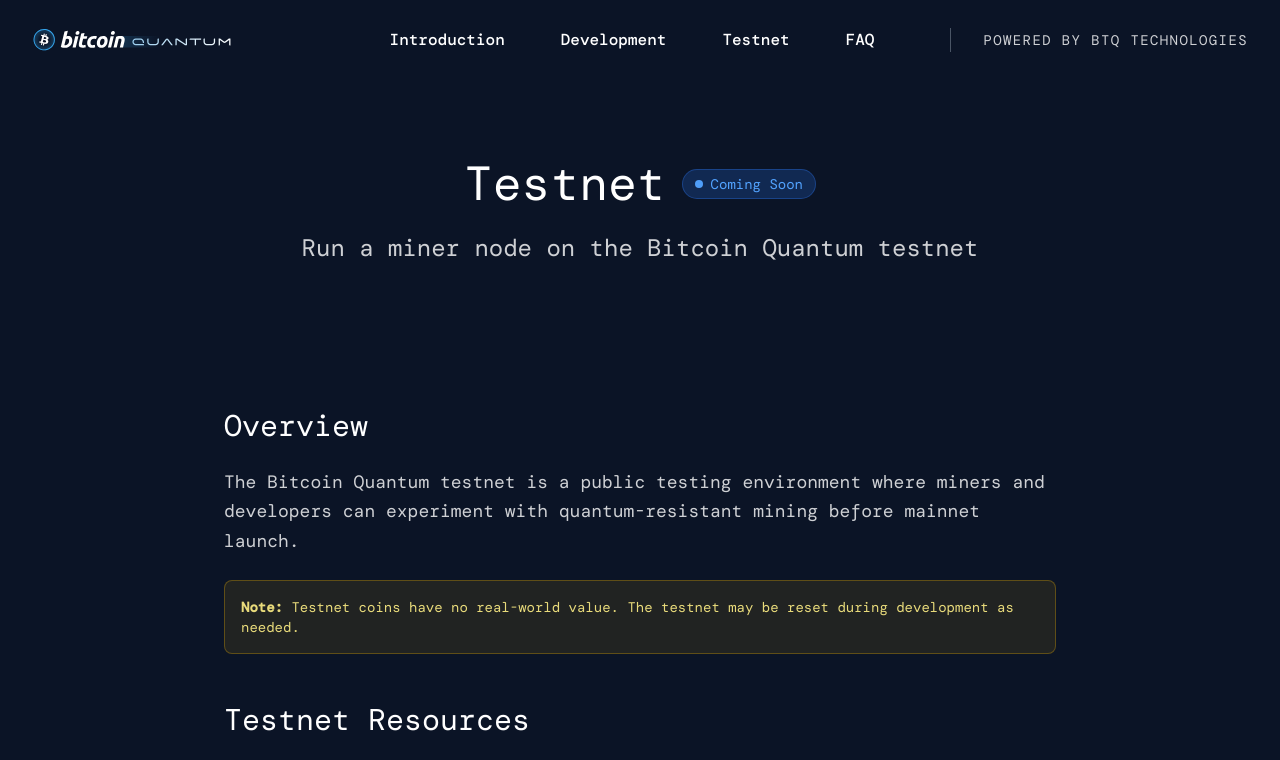
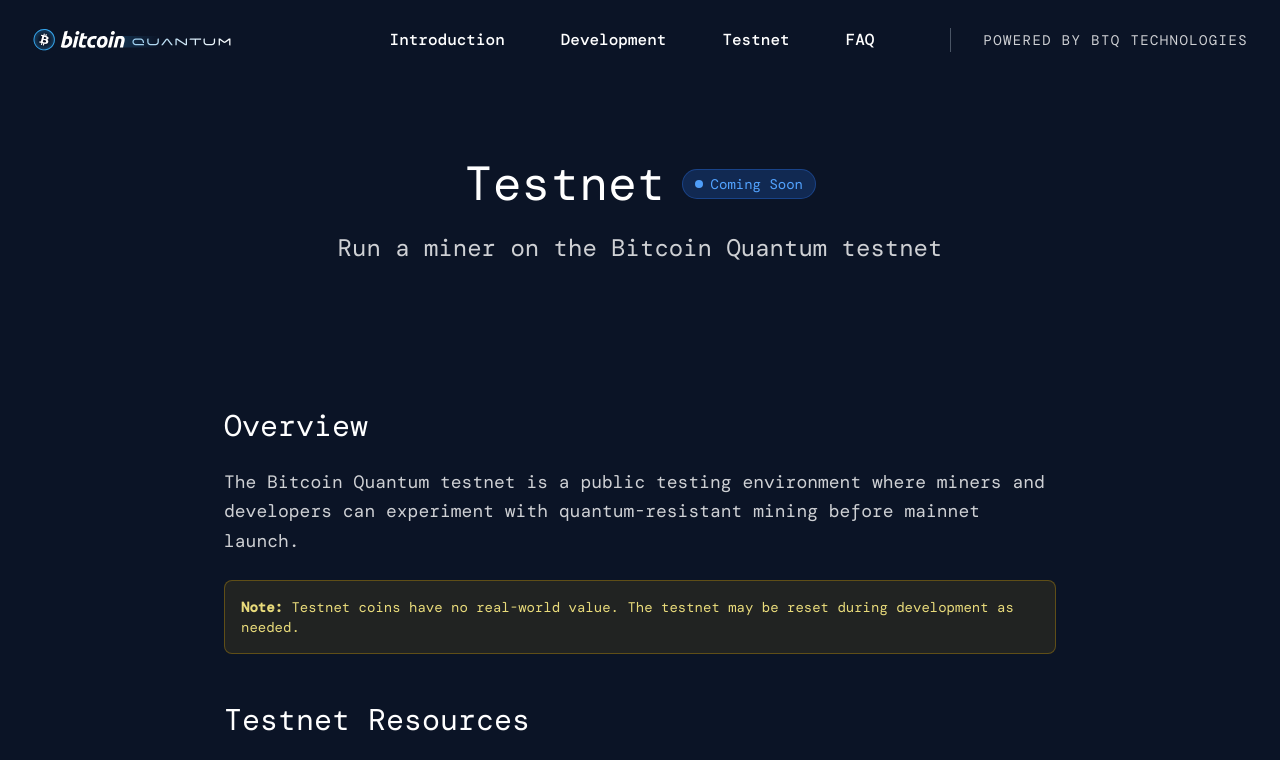
Before and after one commit to en-tropyc/bitcoin-quantum-website, a Next.js app: page /testnet in a window 1280 px wide. Shown: the top 760 px of the page. Built offline with nearby package versions, Linux system fonts and the light colour scheme; a web font is replaced by a local one.

Commit message:
simplify text

```diff
--- a/src/app/testnet/page.tsx
+++ b/src/app/testnet/page.tsx
@@ -51,7 +51,7 @@
                 </span>
               </div>
               <p className="text-xl md:text-2xl text-white/80 font-dm-mono">
-                Run a miner node on the Bitcoin Quantum testnet
+                Run a miner on the Bitcoin Quantum testnet
               </p>
             </div>
           </div>
```
